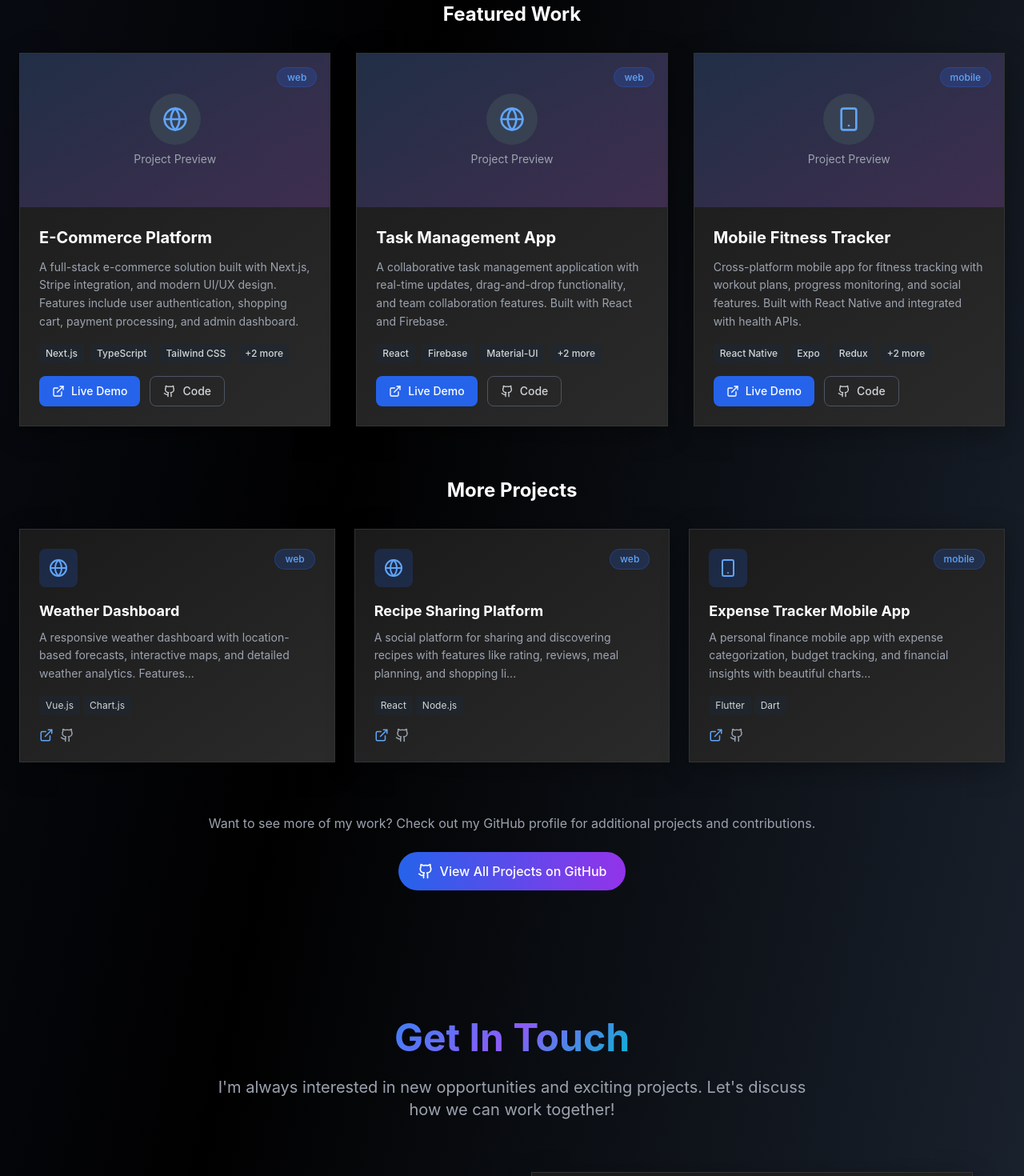
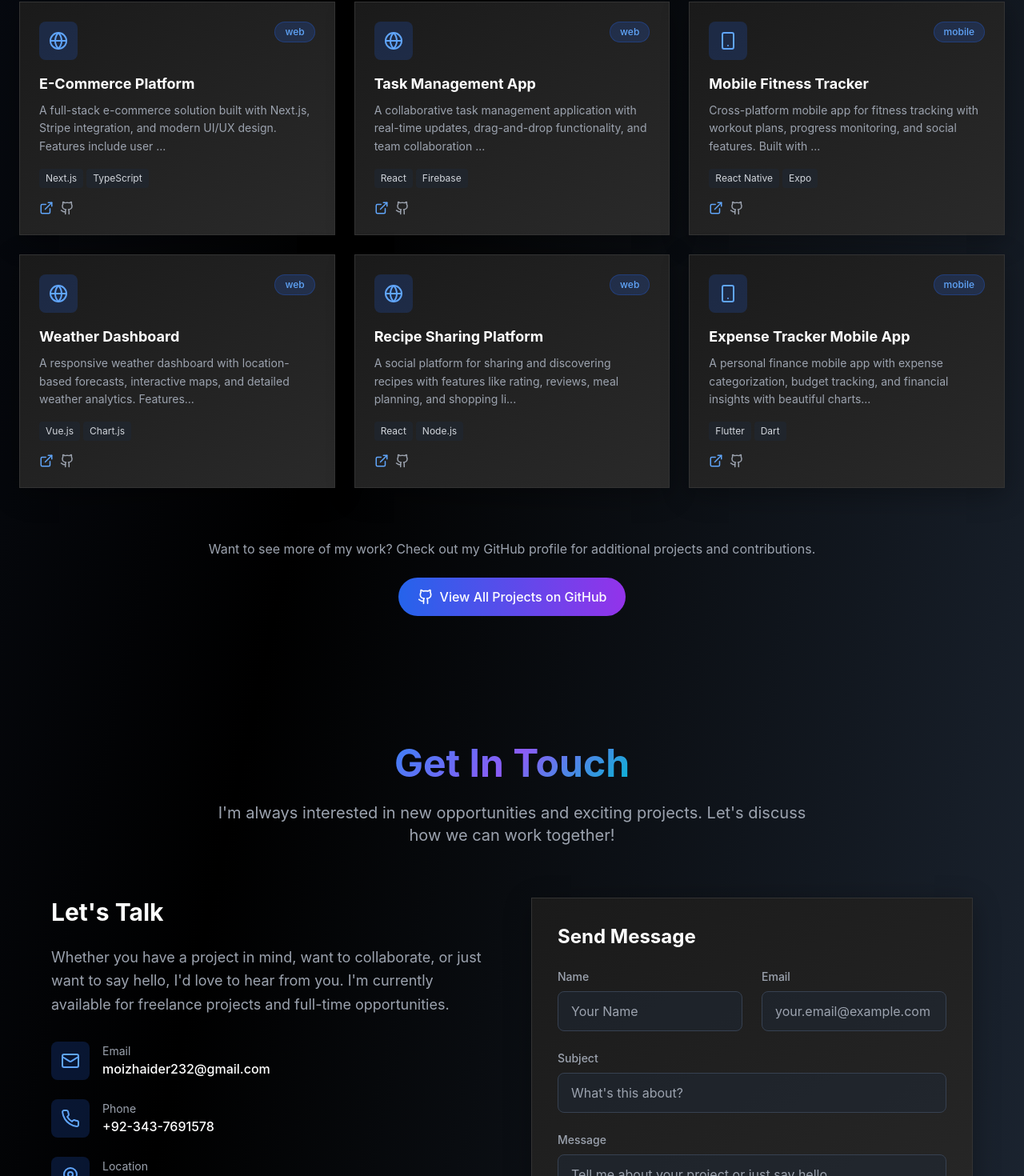
Before and after one commit to moizhaiderr/moiz-portfolio-2.0, a Next.js app: page / in a window 1280 px wide. Shown: the part 3502-4972 px from the top of the page at 80% size. Built offline with nearby package versions, Linux system fonts and the light colour scheme.

Commit message:
Add text faces to Three.js cube - CODE, DESIGN, TEST, DEPLOY, DEBUG, SHIP

```diff
--- a/src/components/Contact.tsx
+++ b/src/components/Contact.tsx
@@ -47,19 +47,19 @@ const Contact = () => {
                 {
                   icon: Mail,
                   label: "Email",
-                  value: "moiz.haider@example.com",
-                  href: "mailto:moiz.haider@example.com"
+                  value: "moizhaider232@gmail.com",
+                  href: "mailto:moizhaider232@gmail.com"
                 },
                 {
                   icon: Phone,
                   label: "Phone",
-                  value: "+1 (555) 123-4567",
-                  href: "tel:+15551234567"
+                  value: "+92-343-7691578",
+                  href: "tel:+923437691578"
                 },
                 {
                   icon: MapPin,
                   label: "Location",
-                  value: "New York, NY",
+                  value: "Rawalpindi, Pakistan",
                   href: "#"
                 }
               ].map((contact, index) => (
@@ -98,8 +98,8 @@ const Contact = () => {
               <h4 className="text-white font-semibold mb-4">Follow Me</h4>
               <div className="flex space-x-4">
                 {[
-                  { icon: Github, href: "#", label: "GitHub" },
-                  { icon: Linkedin, href: "#", label: "LinkedIn" },
+                  { icon: Github, href: "https://github.com/moizhaiderr", label: "GitHub" },
+                  { icon: Linkedin, href: "https://linkedin.com/in/moizhaider", label: "LinkedIn" },
                   { icon: Twitter, href: "#", label: "Twitter" },
                 ].map((social) => (
                   <motion.a
--- a/src/components/Footer.tsx
+++ b/src/components/Footer.tsx
@@ -77,9 +77,9 @@ const Footer = () => {
             </p>
             <div className="flex space-x-4">
               {[
-                { icon: Github, href: '#', label: 'GitHub', color: 'hover:text-gray-300' },
-                { icon: Linkedin, href: '#', label: 'LinkedIn', color: 'hover:text-blue-400' },
-                { icon: Mail, href: '#', label: 'Email', color: 'hover:text-green-400' },
+                { icon: Github, href: 'https://github.com/moizhaiderr', label: 'GitHub', color: 'hover:text-gray-300' },
+                { icon: Linkedin, href: 'https://linkedin.com/in/moizhaider', label: 'LinkedIn', color: 'hover:text-blue-400' },
+                { icon: Mail, href: 'mailto:moizhaider232@gmail.com', label: 'Email', color: 'hover:text-green-400' },
               ].map((social) => (
                 <motion.a
                   key={social.label}
--- a/src/components/Hero.tsx
+++ b/src/components/Hero.tsx
@@ -29,15 +29,39 @@ const Hero = () => {
       renderer.setSize(300, 300);
       renderer.setClearColor(0x000000, 0);
 
-      // Create cube
+      // Create cube with text faces
       const geometry = new THREE.BoxGeometry(2, 2, 2);
-      const material = new THREE.MeshBasicMaterial({
-        color: 0x3b82f6,
-        wireframe: true,
-        transparent: true,
-        opacity: 0.8
+
+      // Create materials for each face with text
+      const faces = ['CODE', 'DESIGN', 'TEST', 'DEPLOY', 'DEBUG', 'SHIP'];
+      const materials = faces.map((text, index) => {
+        // Create canvas for text texture
+        const canvas = document.createElement('canvas');
+        canvas.width = 256;
+        canvas.height = 256;
+        const context = canvas.getContext('2d');
+
+        if (context) {
+          // Set background
+          context.fillStyle = index % 2 === 0 ? '#1e40af' : '#3b82f6';
+          context.fillRect(0, 0, 256, 256);
+
+          // Set text style
+          context.fillStyle = '#ffffff';
+          context.font = 'bold 32px Arial';
+          context.textAlign = 'center';
+          context.textBaseline = 'middle';
+
+          // Draw text
+          context.fillText(text, 128, 128);
+        }
+
+        // Create texture from canvas
+        const texture = new THREE.CanvasTexture(canvas);
+        return new THREE.MeshBasicMaterial({ map: texture });
       });
-      cube = new THREE.Mesh(geometry, material);
+
+      cube = new THREE.Mesh(geometry, materials);
       scene.add(cube);
 
       camera.position.z = 5;
@@ -141,9 +165,9 @@ const Hero = () => {
               className="flex gap-6 justify-center md:justify-start"
             >
               {[
-                { icon: Github, href: "#", label: "GitHub" },
-                { icon: Linkedin, href: "#", label: "LinkedIn" },
-                { icon: Mail, href: "#", label: "Email" },
+                { icon: Github, href: "https://github.com/moizhaiderr", label: "GitHub" },
+                { icon: Linkedin, href: "https://linkedin.com/in/moizhaider", label: "LinkedIn" },
+                { icon: Mail, href: "mailto:moizhaider232@gmail.com", label: "Email" },
               ].map((social, index) => (
                 <motion.a
                   key={social.label}
--- a/src/components/Projects.tsx
+++ b/src/components/Projects.tsx
@@ -90,7 +90,7 @@ const Projects = () => {
           className="text-center mb-16"
         >
           <h2 className="text-4xl md:text-5xl font-bold mb-6">
-            <span className="gradient-text">Featured Projects</span>
+            <span className="gradient-text">My Projects</span>
           </h2>
           <p className="text-xl text-gray-400 max-w-3xl mx-auto">
             Here are some of the projects I've worked on, showcasing my skills in
@@ -98,111 +98,15 @@ const Projects = () => {
           </p>
         </motion.div>
 
-        {/* Featured Projects */}
+        {/* Projects */}
         <motion.div
           initial={{ opacity: 0, y: 50 }}
           whileInView={{ opacity: 1, y: 0 }}
           transition={{ duration: 0.8 }}
           viewport={{ once: true }}
-          className="mb-16"
         >
-          <h3 className="text-2xl font-bold text-white mb-8 text-center">Featured Work</h3>
-          <div className="grid lg:grid-cols-3 gap-8">
-            {projects.filter(project => project.featured).map((project, index) => (
-              <motion.div
-                key={project.id}
-                initial={{ opacity: 0, y: 20 }}
-                whileInView={{ opacity: 1, y: 0 }}
-                transition={{ delay: index * 0.1, duration: 0.5 }}
-                whileHover={{ scale: 1.02, y: -5 }}
-                viewport={{ once: true }}
-                className="heritage-card overflow-hidden group hover:heritage-glow transition-all duration-300"
-              >
-                {/* Project Image */}
-                <div className="h-48 bg-gradient-to-br from-blue-500/20 to-purple-500/20 relative overflow-hidden">
-                  <div className="absolute inset-0 flex items-center justify-center">
-                    <div className="text-center">
-                      {categoryIcons[project.category as keyof typeof categoryIcons] && (
-                        <div className="w-16 h-16 bg-gray-700 rounded-full mx-auto mb-2 flex items-center justify-center">
-                          {(() => {
-                            const Icon = categoryIcons[project.category as keyof typeof categoryIcons];
-                            return <Icon className="w-8 h-8 text-blue-400" />;
-                          })()}
-                        </div>
-                      )}
-                      <p className="text-gray-400 text-sm">Project Preview</p>
-                    </div>
-                  </div>
-                  <div className="absolute top-4 right-4">
-                    <span className="px-3 py-1 bg-blue-600/20 text-blue-400 rounded-full text-xs font-medium border border-blue-600/30">
-                      {project.category}
-                    </span>
-                  </div>
-                </div>
-
-                {/* Project Content */}
-                <div className="p-6">
-                  <h4 className="text-xl font-bold text-white mb-3 group-hover:text-blue-400 transition-colors duration-300">
-                    {project.title}
-                  </h4>
-                  <p className="text-gray-400 text-sm mb-4 leading-relaxed">
-                    {project.description}
-                  </p>
-
-                  {/* Technologies */}
-                  <div className="flex flex-wrap gap-2 mb-4">
-                    {project.technologies.slice(0, 3).map((tech) => (
-                      <span
-                        key={tech}
-                        className="px-2 py-1 bg-gray-800/50 text-gray-300 rounded text-xs font-medium"
-                      >
-                        {tech}
-                      </span>
-                    ))}
-                    {project.technologies.length > 3 && (
-                      <span className="px-2 py-1 bg-gray-800/50 text-gray-300 rounded text-xs font-medium">
-                        +{project.technologies.length - 3} more
-                      </span>
-                    )}
-                  </div>
-
-                  {/* Links */}
-                  <div className="flex gap-3">
-                    <motion.a
-                      href={project.liveUrl}
-                      whileHover={{ scale: 1.05 }}
-                      whileTap={{ scale: 0.95 }}
-                      className="flex items-center gap-2 px-4 py-2 bg-blue-600 hover:bg-blue-700 text-white rounded-lg text-sm font-medium transition-colors duration-300"
-                    >
-                      <ExternalLink size={16} />
-                      Live Demo
-                    </motion.a>
-                    <motion.a
-                      href={project.githubUrl}
-                      whileHover={{ scale: 1.05 }}
-                      whileTap={{ scale: 0.95 }}
-                      className="flex items-center gap-2 px-4 py-2 border border-gray-600 hover:border-blue-500 text-gray-300 hover:text-blue-400 rounded-lg text-sm font-medium transition-all duration-300"
-                    >
-                      <Github size={16} />
-                      Code
-                    </motion.a>
-                  </div>
-                </div>
-              </motion.div>
-            ))}
-          </div>
-        </motion.div>
-
-        {/* Other Projects */}
-        <motion.div
-          initial={{ opacity: 0, y: 50 }}
-          whileInView={{ opacity: 1, y: 0 }}
-          transition={{ duration: 0.8, delay: 0.2 }}
-          viewport={{ once: true }}
-        >
-          <h3 className="text-2xl font-bold text-white mb-8 text-center">More Projects</h3>
           <div className="grid md:grid-cols-2 lg:grid-cols-3 gap-6">
-            {projects.filter(project => !project.featured).map((project, index) => (
+            {projects.map((project, index) => (
               <motion.div
                 key={project.id}
                 initial={{ opacity: 0, y: 20 }}
```
Also changed, not shown: src/img/WhatsApp Image 2025-07-26 at 22.09.37_48d7ba2f.jpg (added).
